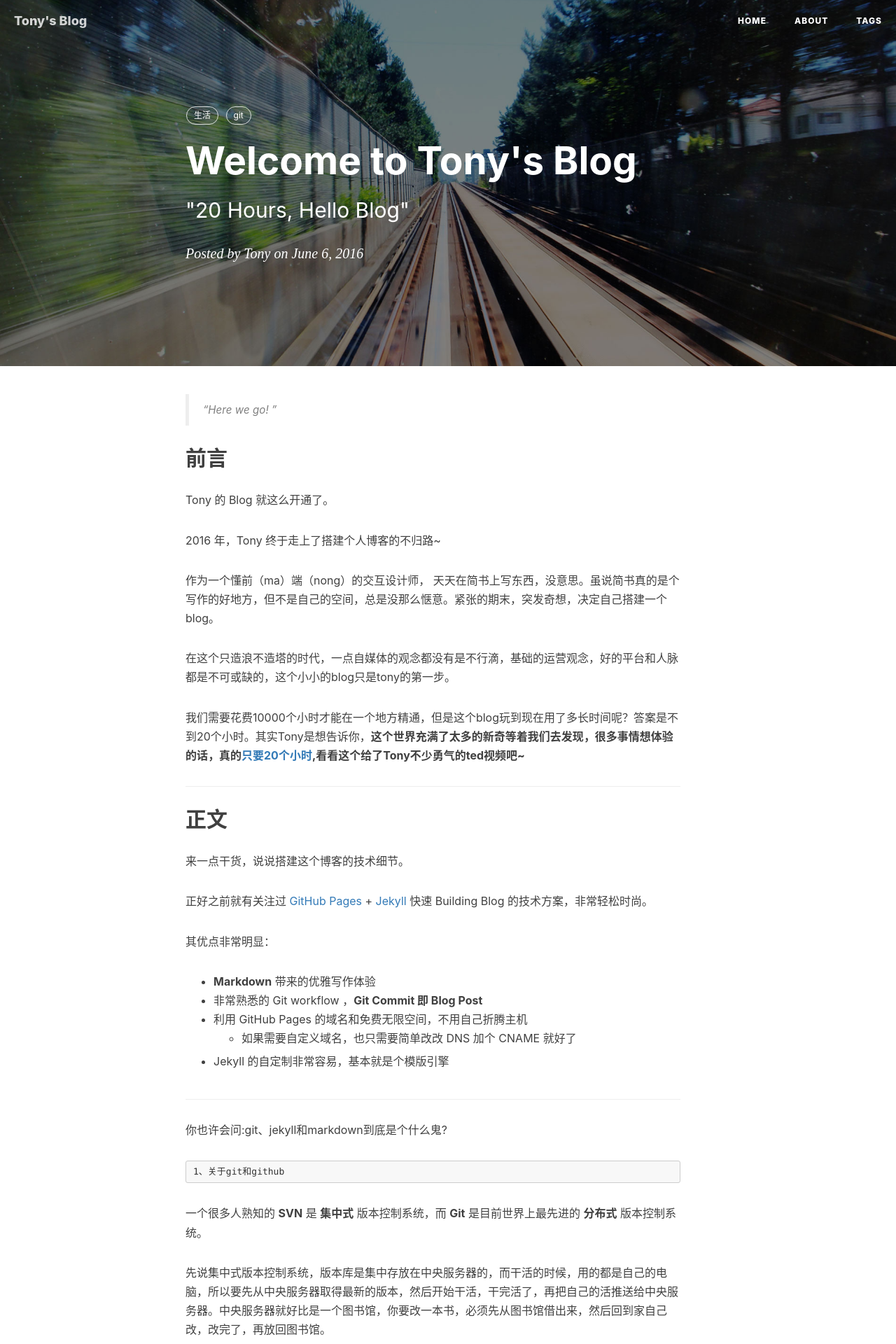
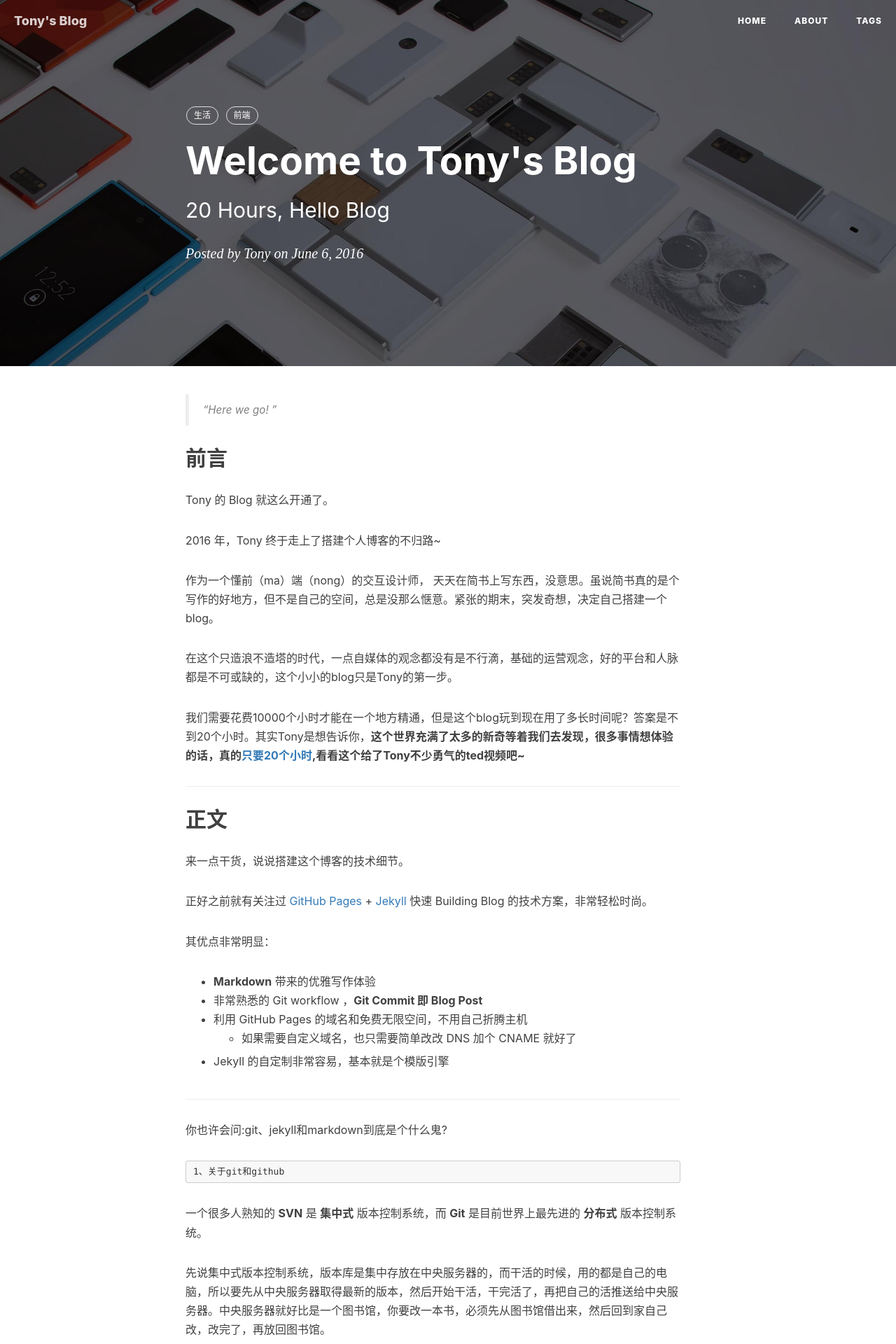
Before and after one commit to tlx159/tlx159.github.io, a Jekyll site: the page built from _posts/2016-06-06-hello-my-blog.markdown, in a window 1280 px wide. Shown: the top 1920 px of the page at 70% size. Built offline with Jekyll 4.4.1, drawn with Linux system fonts in a browser that asks for light colours; nearby versions of some CDN libraries; comment, search, counter and statistics services are not loaded.

Commit message:
first pull

```diff
--- a/_config.yml
+++ b/_config.yml
@@ -50,7 +50,7 @@ kramdown:
 #disqus_username: _your_disqus_short_name_
 
 # Duoshuo settings
-duoshuo_username: huxblog
+duoshuo_username: tlx159
 # Share component is depend on Comment so we can NOT use share only.
 duoshuo_share: true                     # set to false if you want to use Comment without Sharing
 
@@ -59,17 +59,17 @@ duoshuo_share: true                     # set to false if you want to use Commen
 
 # Analytics settings
 # Baidu Analytics
-ba_track_id: 4cc1f2d8f3067386cc5cdb626a202900
+ba_track_id: ca971eec18369e8c3847fcc5e724a86
 # Google Analytics
-ga_track_id: 'UA-49627206-1'            # Format: UA-xxxxxx-xx
-ga_domain: huangxuan.me
+# ga_track_id: 'UA-49627206-1'            # Format: UA-xxxxxx-xx
+# ga_domain: auto          #默认是auto
 
 
 
 # Sidebar settings
 sidebar: true                           # whether or not using Sidebar.
 sidebar-about-description: "写写代码，做做设计，看看产品。据说不懂交互的产品经理不是好前端。"
-sidebar-avatar: /img/avatar-hux.jpg      # use absolute URL, seeing it's used in both `/` and `/about/`
+sidebar-avatar: /img/me.jpg      # use absolute URL, seeing it's used in both `/` and `/about/`
 
 
 
--- a/_includes/footer.html
+++ b/_includes/footer.html
@@ -71,13 +71,13 @@
                 </ul>
                 <p class="copyright text-muted">
                     Copyright &copy; {{ site.title }} {{ site.time | date: '%Y' }}
-                    <br>
+                   <!--  <br>
                     Theme by <a href="http://huangxuan.me">Hux</a> |
                     <iframe
                         style="margin-left: 2px; margin-bottom:-5px;"
                         frameborder="0" scrolling="0" width="91px" height="20px"
                         src="https://ghbtns.com/github-btn.html?user=huxpro&repo=huxpro.github.io&type=star&count=true" >
-                    </iframe>
+                    </iframe> -->
                 </p>
             </div>
         </div>
--- a/_posts/2016-06-26-hello-blog.markdown
+++ b/_posts/2016-06-06-hello-my-blog.markdown
@@ -1,14 +1,16 @@
 ---
 layout:     post
 title:      "Welcome to Tony's Blog"
-subtitle:   " \"20 Hours, Hello Blog\""
-date:       2016-06-06 09:52:00
+subtitle:   "20 Hours, Hello Blog"
+date:       2016-06-06
 author:     "Tony"
-header-img: "img/post-bg-2015.jpg"
+header-img: "img/post-bg-js-module.jpg"
 tags:
     - 生活
-    - git
+    - 前端
 ---
+
+
 
 > “Here we go! ”
 
@@ -23,7 +25,7 @@ Tony 的 Blog 就这么开通了。
 
 作为一个懂前（ma）端（nong）的交互设计师， 天天在简书上写东西，没意思。虽说简书真的是个写作的好地方，但不是自己的空间，总是没那么惬意。紧张的期末，突发奇想，决定自己搭建一个blog。
 
-在这个只造浪不造塔的时代，一点自媒体的观念都没有是不行滴，基础的运营观念，好的平台和人脉都是不可或缺的，这个小小的blog只是tony的第一步。
+在这个只造浪不造塔的时代，一点自媒体的观念都没有是不行滴，基础的运营观念，好的平台和人脉都是不可或缺的，这个小小的blog只是Tony的第一步。
 
 我们需要花费10000个小时才能在一个地方精通，但是这个blog玩到现在用了多长时间呢？答案是不到20个小时。其实Tony是想告诉你，**这个世界充满了太多的新奇等着我们去发现，很多事情想体验的话，真的[只要20个小时](http://www.bilibili.com/video/av2884790/),看看这个给了Tony不少勇气的ted视频吧~**
 
```
Also changed, not shown: about.html (+50 -13 lines), img/about-bg.jpg (deleted), img/about-me.jpg (added), img/avatar-hux.jpg (deleted), 1 other file.
